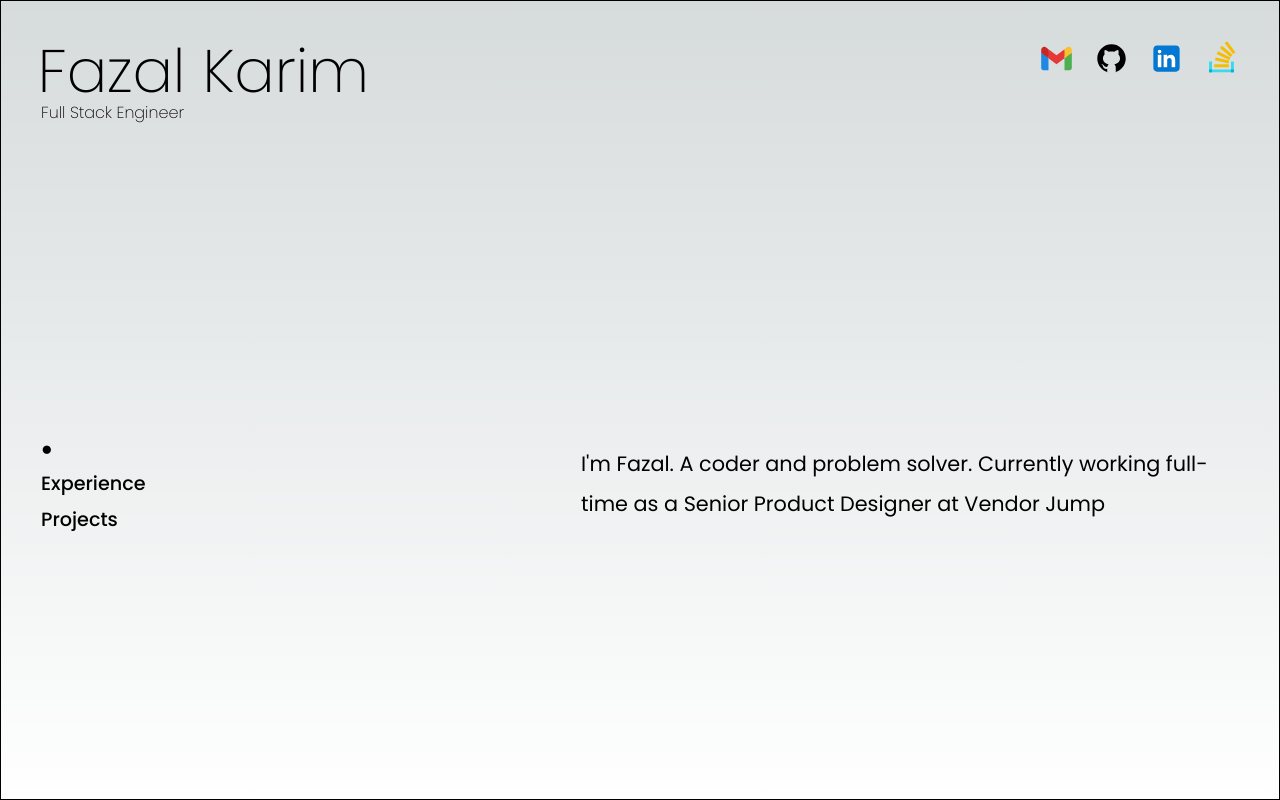
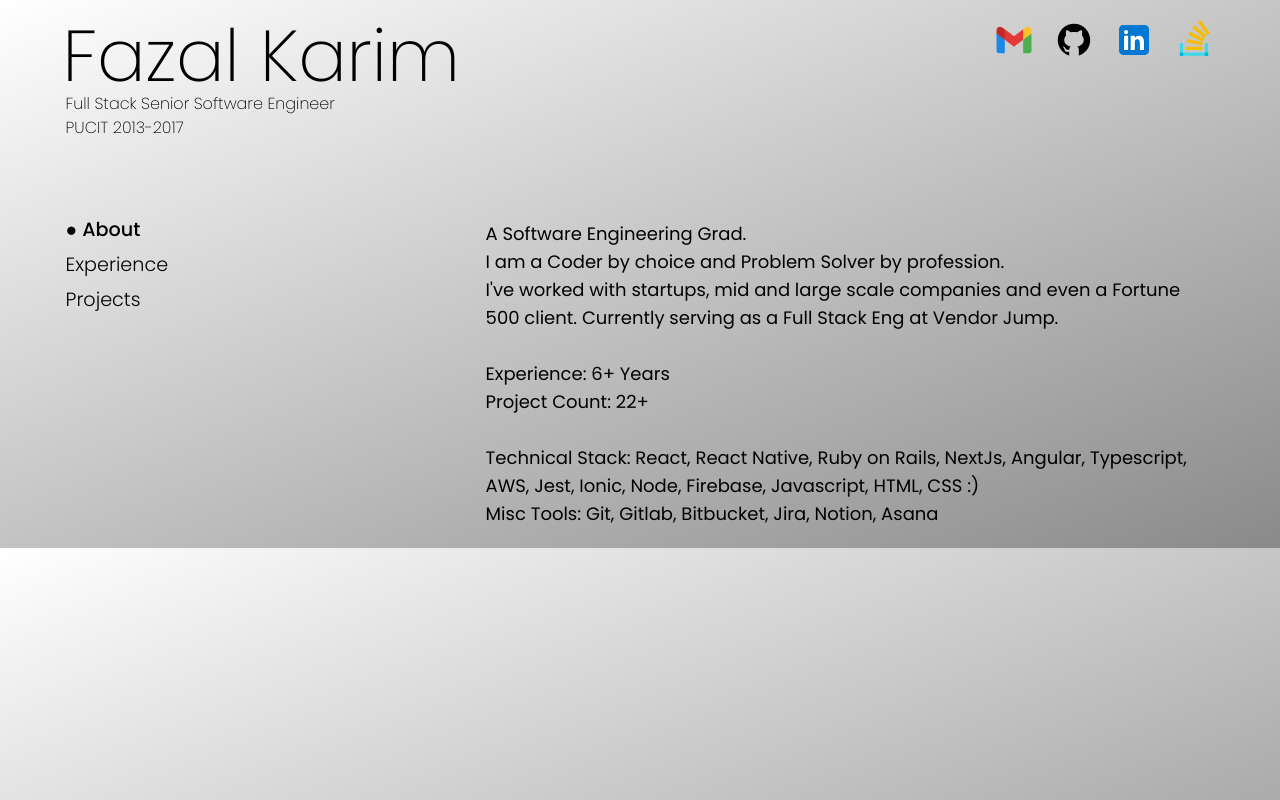
Before and after one commit to haider-94/fazalportfolio, a Next.js app: page / in a window 1280 px wide. Built offline with nearby package versions, Linux system fonts and the light colour scheme.

Commit message:
some updates

```diff
--- a/components/container/portfolio.js
+++ b/components/container/portfolio.js
@@ -3,7 +3,7 @@ import UserDetails from "../user/user-details";
 
 const Portfolio = () => {
   return (
-    <div className="lg:w-[1280px] mx-auto lg:h-[100vh] px-10 py-10 text-lg border border-black overflow-hidden">
+    <div className="px-10 py-5 text-lg">
       <Header />
       <UserDetails />
     </div>
--- a/components/header/header.js
+++ b/components/header/header.js
@@ -2,40 +2,41 @@ import Link from "next/link";
 import Image from "next/image";
 import gmail from "../../public/icons8-gmail.svg";
 import github from "../../public/icons8-github.svg";
-import linkdin from "../../public/icons8-linkedin.svg"
-import stackoverflow from "../../public/icons8-stack-overflow-48.svg"
+import linkdin from "../../public/icons8-linkedin.svg";
+import stackoverflow from "../../public/icons8-stack-overflow-48.svg";
 
 const Header = () => {
   const user = {
-    name: 'Fazal Karim',
-    title: 'Full Stack Engineer'
-  }
+    name: "Fazal Karim",
+    title: "Full Stack Senior Software Engineer",
+  };
   return (
     <nav className="">
       <ul className="flex justify-between">
         <div className="font-extralight">
-          <h1 className="text-6xl ml-[-0.20rem]">{user.name}</h1>
+          <h1 className="text-7xl ml-[-0.20rem]">{user.name}</h1>
           <p className="text-base font-extralight">{user.title}</p>
+          <p className="text-base font-extralight">PUCIT 2013-2017</p>
         </div>
         <div className="flex gap-5">
           <li>
             <Link href="mailto:fazalkarim.se@gmail.com">
-              <Image width={35} height={30} src={gmail} alt="" />
+              <Image width={40} height={30} src={gmail} alt="" />
             </Link>
           </li>
           <li>
             <Link href="https://github.com/fazal26">
-              <Image width={35} height={30} src={github} alt="" />
+              <Image width={40} height={30} src={github} alt="" />
             </Link>
           </li>
           <li>
             <Link href="https://www.linkedin.com/in/fazalkarim/">
-              <Image width={35} height={30} src={linkdin} alt="" />
+              <Image width={40} height={30} src={linkdin} alt="" />
             </Link>
           </li>
           <li>
             <Link href="https://stackoverflow.com/users/10195813/fazal-karim">
-              <Image width={35} height={30} src={stackoverflow} alt="" />
+              <Image width={40} height={30} src={stackoverflow} alt="" />
             </Link>
           </li>
         </div>
--- a/components/user/descriptions.js
+++ b/components/user/descriptions.js
@@ -3,8 +3,26 @@ import Projects from "./projects/projects";
 
 const PersonalInfo = ({ data, about, experience, projects }) => {
   return (
-    <div className={`${experience || projects ? 'h-1/2 overflow-y-scroll' : ''}`} >
-      {about && <p className="text-[1.3rem] leading-10 tracking-normal font-normal ml-[120px]">{data.about}</p>}
+    <div className={`${experience || projects ? "h-1/2 overflow-y-scroll" : ""}`}>
+      {about && (
+        <>
+          <p>A Software Engineering Grad.</p>
+          <p>I am a Coder by choice and Problem Solver by profession.</p>
+          <p>
+            I've worked with startups, mid and large scale companies and even a Fortune 500 client. Currently serving as a Full Stack Eng at Vendor
+            Jump.
+          </p>
+          <br />
+          <p>Experience: 6+ Years</p>
+          <p>Project Count: 22+</p>
+          <br />
+          <p>
+            Technical Stack: React, React Native, Ruby on Rails, NextJs, Angular, Typescript, AWS, Jest, Ionic, Node, Firebase, Javascript, HTML, CSS
+            :)
+          </p>
+          <p>Misc Tools: Git, Gitlab, Bitbucket, Jira, Notion, Asana</p>
+        </>
+      )}
       {experience &&
         data.experience.map((exp) => (
           <div key={exp.id} className="grid grid-cols-[130px,1fr] items-start">
--- a/components/user/user-details.js
+++ b/components/user/user-details.js
@@ -8,11 +8,18 @@ const UserDetails = () => {
   const [experience, setExperience] = useState(false);
   const [projects, setProjects] = useState(false);
   return (
-    <main className="grid grid-cols-[420px,1fr] h-full items-center relative">
-        <PersonalNavbar about={about} experience={experience} projects={projects} setAbout={setAbout} setExperience={setExperience} setProjects={setProjects}/>
-        <PersonalInfo about={about} experience={experience} projects={projects} data={user} />
+    <main className="grid grid-cols-[420px,1fr] pt-20 relative">
+      <PersonalNavbar
+        about={about}
+        experience={experience}
+        projects={projects}
+        setAbout={setAbout}
+        setExperience={setExperience}
+        setProjects={setProjects}
+      />
+      <PersonalInfo about={about} experience={experience} projects={projects} data={user} />
     </main>
-  )
+  );
 };
 
 export default UserDetails;
--- a/components/user/usernavbar/user-navbar.js
+++ b/components/user/usernavbar/user-navbar.js
@@ -1,11 +1,4 @@
-const PersonalNavbar = ({
-  about,
-  experience,
-  projects,
-  setAbout,
-  setExperience,
-  setProjects,
-}) => {
+const PersonalNavbar = ({ about, experience, projects, setAbout, setExperience, setProjects }) => {
   const handleUserNavbar = (type) => {
     if (type === "about") {
       setAbout(true);
@@ -24,33 +17,16 @@ const PersonalNavbar = ({
   return (
     <>
       <ul className={`flex flex-col gap-4 text-[1.2rem] leading-none font-light`}>
-        <li
-          onClick={() => handleUserNavbar("about")}
-          className={`${
-            about ? "font-semibold pointer-events-none" : "font-medium"
-          }`}
-        >
-          <span className="cursor-pointer">{about ? "●" : "About"}</span>
+        <li onClick={() => handleUserNavbar("about")} className={`${about ? "font-medium pointer-events-none" : "font-light"}`}>
+          <span className="cursor-pointer">{about ? "● About" : "About"}</span>
         </li>
-        <li
-          onClick={() => handleUserNavbar("experience")}
-          className={`${
-            experience ? "font-semibold pointer-events-none" : "font-medium"
-          }`}
-        >
+        <li onClick={() => handleUserNavbar("experience")} className={`${experience ? "font-medium pointer-events-none" : "font-light"}`}>
           {" "}
-          <span className="cursor-pointer">
-            {experience ? "●" : "Experience"}
-          </span>
+          <span className="cursor-pointer">{experience ? "● Experience" : "Experience"}</span>
         </li>
-        <li
-          onClick={() => handleUserNavbar("projects")}
-          className={`${
-            projects ? "font-bold pointer-events-none" : "font-medium"
-          }`}
-        >
+        <li onClick={() => handleUserNavbar("projects")} className={`${projects ? "font-medium pointer-events-none" : "font-light"}`}>
           {" "}
-          <span className="cursor-pointer">{projects ? "●" : "Projects"}</span>
+          <span className="cursor-pointer">{projects ? "● Projects" : "Projects"}</span>
         </li>
       </ul>
     </>
--- a/pages/index.js
+++ b/pages/index.js
@@ -10,10 +10,10 @@ const inter = Poppins({
 export default function Home() {
   return (
     <>
-    <Head>
-      <title>Fazal Karim</title>
-      <meta name="description" content="Fazal Karim Portfolio"/>
-    </Head>
+      <Head>
+        <title>Fazal Karim - SSE</title>
+        <meta name="description" content="Fazal Karim Portfolio" />
+      </Head>
       <main className={`${inter.className}`}>
         <Portfolio />
       </main>
--- a/src/constants/user.js
+++ b/src/constants/user.js
@@ -1,7 +1,6 @@
 export const user = {
-  about: `I'm Fazal. A coder and problem solver.
-
-  Currently working full-time as a Senior Product Designer at Vendor Jump
+  about: `A Software Engineering Graduate, playing with apps for over 5+ years. I am a Coder by choice and Problem Solver by profession.
+  Currently serving as a Full Stack Eng. at Vendor Jump.Project Count: 22+
   `,
 
   experience: [
@@ -11,14 +10,7 @@ export const user = {
       role: "Senior Lead Engineer",
       company: "Independent Contractor",
       jd: "Worked as a Full Stack Eng. on KLARO(a mobile app).The app was based on monitoring the atmospheric stats of a Humidor and user notification based on personal preferences. The app had shopify integrated modules and backend integrated in Ruby on Rails and NodeJs.",
-      stacks: [
-        "React Native",
-        " Redux",
-        "Ruby on Rails",
-        "Shopify",
-        "Push Notifications",
-        "BLE Integration",
-      ],
+      stacks: ["React Native", " Redux", "Ruby on Rails", "Shopify", "Push Notifications", "BLE Integration"],
     },
     {
       id: 2,
--- a/styles/globals.css
+++ b/styles/globals.css
@@ -2,42 +2,33 @@
 @tailwind components;
 @tailwind utilities;
 
-*,
-::after,
-::before {
-  margin: 0;
-  padding: 0;
-  box-sizing: border-box;
-}
-
 :root {
-  --foreground-rgb: 0, 0, 0;
-  --background-start-rgb: 214, 219, 220;
-  --background-end-rgb: 255, 255, 255;
+  /* --foreground-rgb: 0, 0, 0;
+  --background-start-rgb: rgb(255, 255, 255);
+  --background-end-rgb: linear-gradient(158deg, rgba(255, 255, 255, 1) 0%, rgba(138, 138, 138, 1) 100%); */
+  /* background: black; */
 }
 
 body {
   color: rgb(var(--foreground-rgb));
-  background: linear-gradient(
-      to bottom,
-      transparent,
-      rgb(var(--background-end-rgb))
-    )
-    rgb(var(--background-start-rgb));
+  background: rgb(255, 255, 255);
+  background: linear-gradient(158deg, rgba(255, 255, 255, 1) 0%, rgba(138, 138, 138, 1) 100%);
+  width: 96vw;
+  max-height: 100vh;
+  margin-left: 2vw;
+  border-radius: 5px;
 }
 
-
-  ::-webkit-scrollbar{
+::-webkit-scrollbar {
   width: 0.3em;
 }
 
-  ::-webkit-scrollbar-track{
+::-webkit-scrollbar-track {
   background-color: transparent;
   border-radius: 100vw;
 }
 
-
-  ::-webkit-scrollbar-thumb{
-    background-color: #868e96;
+::-webkit-scrollbar-thumb {
+  background-color: black;
   border-radius: 100vw;
 }
```
Lines whose indentation alone changed are shown as unchanged.
